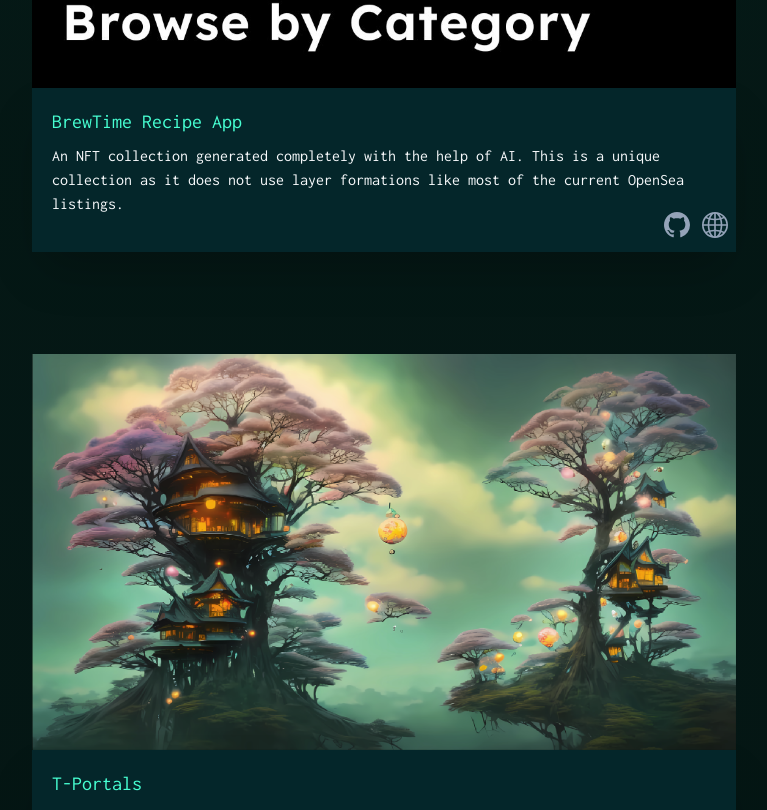
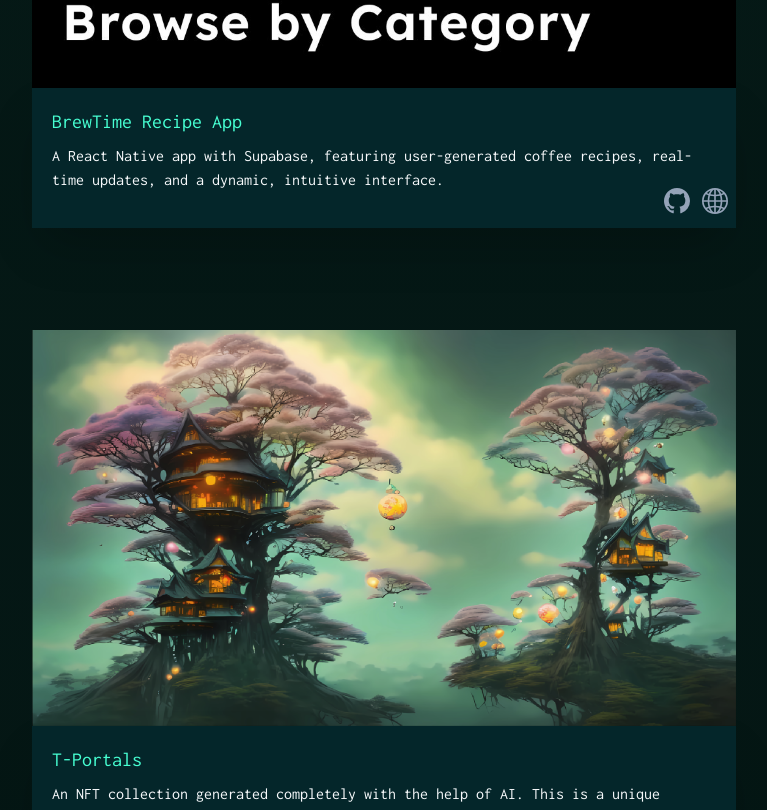
Before and after one commit to vaibhavdekatey/portfolio, a React (Vite) app: page / in a window 1280 px wide. Shown: the part 3526-4336 px from the top of the page, without its empty margins (256-1023 px from the left). Built offline with nearby package versions, Linux system fonts and the light colour scheme.

Commit message:
Layout Fixes

```diff
--- a/src/components/OtherProjects.jsx
+++ b/src/components/OtherProjects.jsx
@@ -4,7 +4,7 @@ function OtherProjects(props) {
   return (
     <div>
       <a href={props.link} target="_blank">
-        <div className="lg:w-[420px] lg:h-[200px] lg:m-[30px] sm:m-[20px] sm:w-[300px] sm:h-[250px] p-6 flex flex-col  bg-secondary/50 shadow-xl hover:shadow-2xl hover:-translate-y-3 transition ease-out">
+        <div className="lg:w-[420px] lg:h-[230px] lg:m-[30px] sm:m-[20px] sm:w-[300px] sm:h-[270px] p-6 flex flex-col  bg-secondary/50 shadow-xl hover:shadow-2xl hover:-translate-y-3 transition ease-out">
           <div className="flex flex-row justify-between">
             <svg
               xmlns="http://www.w3.org/2000/svg"
--- a/src/components/ProjectList.js
+++ b/src/components/ProjectList.js
@@ -4,9 +4,9 @@ const projectList = [
     projectTitle: "BrewTime Recipe App",
     img_src: "projects/brewtime.jpg",
     projectContext:
-      "An NFT collection generated completely with the help of AI. This is a unique collection as it does not use layer formations like most of the current OpenSea listings.",
-    gitHub: "https://github.com/vaibhavdekatey/TP_Landing-Page",
-    link: "https://tportalslandingpage.netlify.app",
+      "A React Native app with Supabase, featuring user-generated coffee recipes, real-time updates, and a dynamic, intuitive interface.",
+    gitHub: "#",
+    link: "#",
   },
   {
     id: 2,
--- a/src/components/others.js
+++ b/src/components/others.js
@@ -16,6 +16,15 @@ const notableProjects = [
     link: "#",
     stack: ["Js"],
   },
+  {
+    id: 3,
+    projectTitle: "AI Yoga Trainer",
+    projectContext:
+      "The AI Yoga Trainer project uses AI position recognition to provide an interactive yoga training experience.",
+    gitHub: "https://github.com/vaibhavdekatey/Yoga-Trainer",
+    link: "https://yogtrainer.netlify.app/",
+    stack: ["HTML, CSS ,JS"],
+  },
 ];
 
 export default notableProjects;
```
Also changed, not shown: 1 other file (tests, documents, lock files or other folders).
